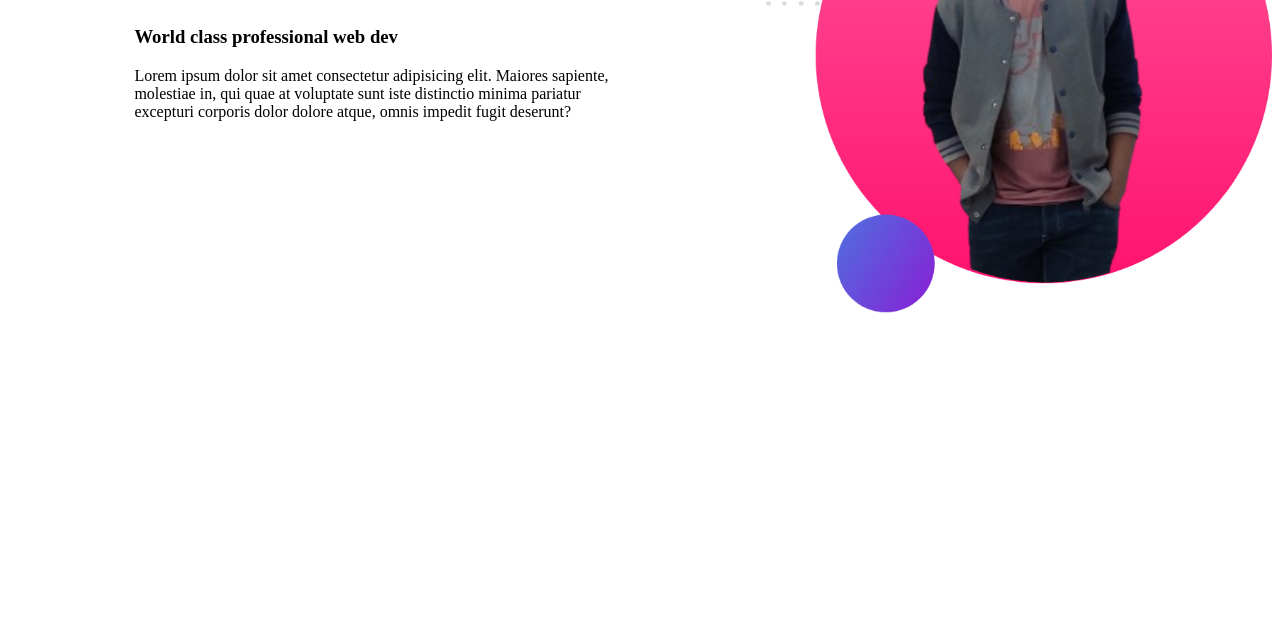
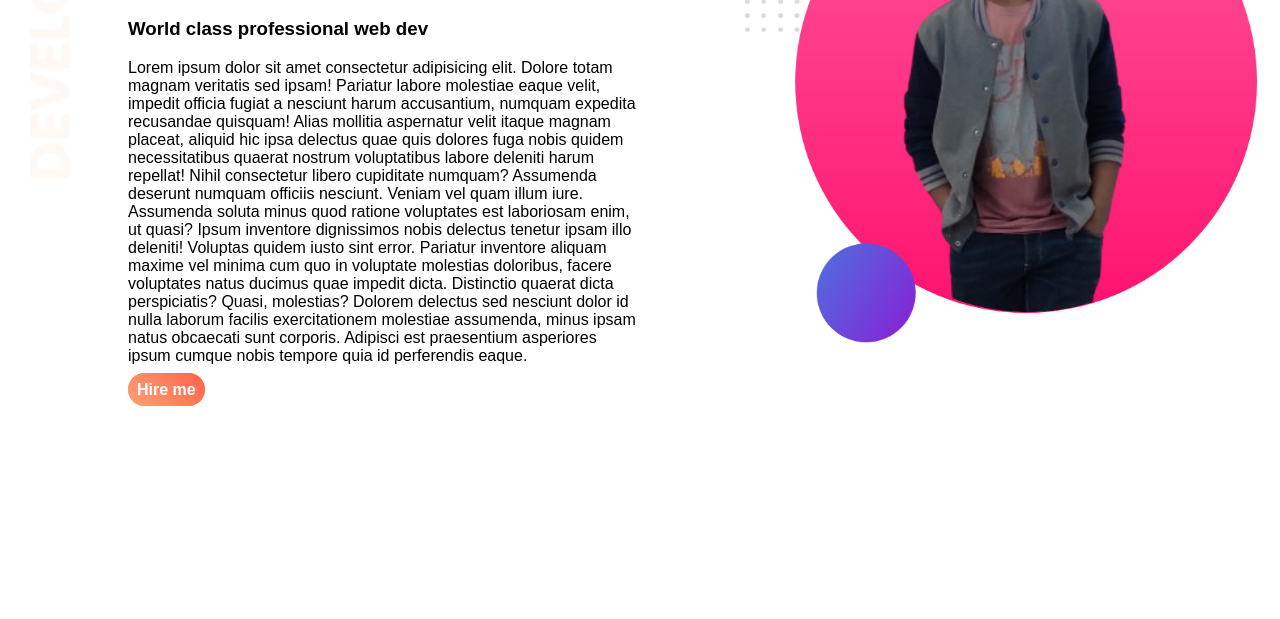
Before and after one commit to Farhan-prottoy/my-portfolio-demo, a plain HTML site: page index.html in a window 1280 px wide. Shown: the part 181-800 px from the top of the page. Drawn offline with Linux system fonts and the light colour scheme.

Commit message:
top banner added
some descriptions added

```diff
--- a/index.html
+++ b/index.html
@@ -7,16 +7,23 @@
     <link rel="stylesheet" href="style.css">
 </head>
 <body>
-    <section>
+    <section class="top-banner">
         <div class="half-width">
             <h1>Welcome to <br> <span class="name-highlight">Prottoy's</span>  World.</h1>
         <h3> World class professional web dev</h3>
-        <p>Lorem ipsum dolor sit amet consectetur adipisicing elit. Maiores sapiente, molestiae in, qui quae at voluptate sunt iste distinctio minima pariatur excepturi corporis dolor dolore atque, omnis impedit fugit deserunt?</p>
+        <p>Lorem ipsum dolor sit amet consectetur adipisicing elit. Dolore totam magnam veritatis sed ipsam! Pariatur labore molestiae eaque velit, impedit officia fugiat a nesciunt harum accusantium, numquam expedita recusandae quisquam!
+        Alias mollitia aspernatur velit itaque magnam placeat, aliquid hic ipsa delectus quae quis dolores fuga nobis quidem necessitatibus quaerat nostrum voluptatibus labore deleniti harum repellat! Nihil consectetur libero cupiditate numquam?
+        Assumenda deserunt numquam officiis nesciunt. Veniam vel quam illum iure. Assumenda soluta minus quod ratione voluptates est laboriosam enim, ut quasi? Ipsum inventore dignissimos nobis delectus tenetur ipsam illo deleniti!
+        Voluptas quidem iusto sint error. Pariatur inventore aliquam maxime vel minima cum quo in voluptate molestias doloribus, facere voluptates natus ducimus quae impedit dicta. Distinctio quaerat dicta perspiciatis? Quasi, molestias?
+        Dolorem delectus sed nesciunt dolor id nulla laborum facilis exercitationem molestiae assumenda, minus ipsam natus obcaecati sunt corporis. Adipisci est praesentium asperiores ipsum cumque nobis tempore quia id perferendis eaque.</p>
+        <a class="link-button" target="_blank" href="https://www.linkedin.com/in/farhan-arefin-khan/">Hire me</a>
         </div>
         <div class="half-width">
-
             <img src="Images\profile1.png" alt="" srcset="">
         </div>
     </section>
+
+
+
 </body>
 </html>
--- a/style.css
+++ b/style.css
@@ -1,16 +1,38 @@
+body{
+    font-family: 'poppins', sans-serif;
+    margin: 0;
+}
 h1{
     font-size: 50px;
 }
 .name-highlight{
     color: blue;
 }
-.half-width{
+.top-banner .half-width{
     width: 40%;
     float:left;
     margin-left: 5% ;
     padding-left: 5%;
 }
-.half-width img{
+.top-banner .half-width img{
     width: 100%;
-
+    margin-top: 32px;
+    margin-left: -23px;
 }
+.top-banner{
+    background-image: url(images/top-banner.png);
+    background-repeat: no-repeat;
+}
+.link-button{
+    text-decoration: none;
+    border: 58px;
+    background-color: orange;
+    padding: 8px 9px;
+    color: white;
+    border-radius: 18px;
+    font-weight: 700;
+    background-image: linear-gradient(45deg, lightSalmon, tomato);
+}
+section{
+    height: 500px;
+}
```
Also changed, not shown: Images/exp-bg.png.
